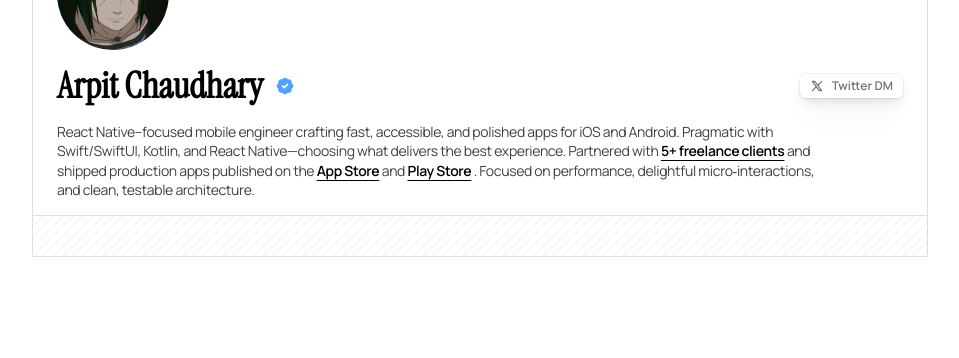
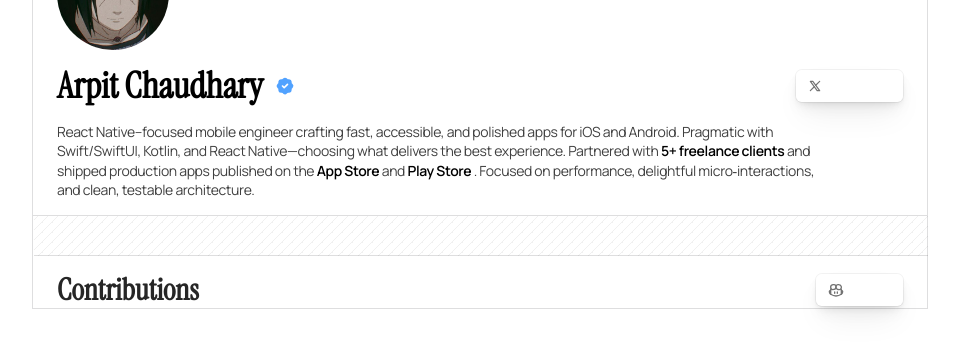
Before and after one commit to KesuboyinaYaswanth/personal-portfolio2, a Next.js app: page / in a window 1280 px wide. Shown: the part 255-613 px from the top of the page, without its empty margins (160-1119 px from the left). Built offline with nearby package versions, Linux system fonts and the light colour scheme.

Commit message:
[update]:twitter connect button

```diff
--- a/app/page.tsx
+++ b/app/page.tsx
@@ -4,7 +4,7 @@ import Hero from "@/components/home/Hero";
 
 function Home() {
   return (
-    <div className="min-h-screen h-[300vh] flex flex-col">
+    <div className="min-h-screen flex flex-col">
       <Container className="border-border/15 dark:border-border border">
         <div className="w-full flex flex-col">
           <Hero />
--- a/components/home/Hero.tsx
+++ b/components/home/Hero.tsx
@@ -117,14 +117,14 @@ const Hero = () => {
               </div>
             </div>
             <a
-              href="https://x.com/messages/compose?recipient_id="
+              href="https://x.com/messages/compose?recipient_id=1737091389366644736"
               target="_blank"
               rel="noopener noreferrer"
               aria-label="Send a direct message on X"
-              className="flex items-center justify-center gap-2 whitespace-nowrap rounded-md font-medium transition-colors disabled:pointer-events-none disabled:opacity-50 [&_svg]:pointer-events-none [&_svg]:size-3.5 [&_svg]:shrink-0 bg-cardColor text-white hover:bg-cardColorForeground py-3 shadow-premium h-6 px-2.5 text-xs hover:text-brand"
+              className="flex items-center justify-center gap-2 whitespace-nowrap rounded-md font-medium transition-colors disabled:pointer-events-none disabled:opacity-50 [&_svg]:pointer-events-none [&_svg]:size-3.5 [&_svg]:shrink-0 bg-cardColor text-white hover:bg-cardColorForeground py-4 shadow-premium h-6 px-3 text-xs hover:text-brand"
             >
               <IconBrandX className="text-neutral-500" />
-              <span className="font-['Manrope'] text-neutral-500 font-semibold">
+              <span className="font-['Manrope'] text-white font-semibold">
                 Twitter DM
               </span>
             </a>
@@ -137,15 +137,15 @@ const Hero = () => {
                 and polished apps for iOS and Android. Pragmatic with
                 Swift/SwiftUI, Kotlin, and React Native—choosing what delivers
                 the best experience. Partnered with{" "}
-                <span className="underline underline-offset-4 inline-block font-semibold text-black dark:text-white">
+                <span className="inline-block font-semibold text-black dark:text-white">
                   5+ freelance clients
                 </span>{" "}
                 and shipped production apps published on the{" "}
-                <span className="underline underline-offset-4 inline-block font-semibold text-black dark:text-white">
+                <span className="inline-block font-semibold text-black dark:text-white">
                   App Store
                 </span>{" "}
                 and{" "}
-                <span className="underline underline-offset-4 inline-block font-semibold text-black dark:text-white">
+                <span className="inline-block font-semibold text-black dark:text-white">
                   Play Store
                 </span>{" "}
                 . Focused on performance, delightful micro‑interactions, and
--- a/components/home/github.tsx
+++ b/components/home/github.tsx
@@ -1,17 +1,34 @@
+import { IconBrandGithubCopilot } from "@tabler/icons-react";
+import Link from "next/link";
 import Container from "../container";
 
 const Github = () => {
   return (
-    <div
-      aria-hidden
-      className={
-        "relative -right-px col-start-2 row-span-full row-start-1 border-x-[color:var(--pattern-fg)] bg-[image:repeating-linear-gradient(315deg,_var(--pattern-fg)_0,_var(--pattern-fg)_1px,_transparent_0,_transparent_50%)] bg-[size:10px_10px] bg-fixed h-10 w-full pointer-events-none"
-      }
-    >
-      <Container>
+    <>
+      <div
+        aria-hidden
+        className={
+          "relative -right-px col-start-2 row-span-full row-start-1 border-x-[color:var(--pattern-fg)] bg-[image:repeating-linear-gradient(315deg,_var(--pattern-fg)_0,_var(--pattern-fg)_1px,_transparent_0,_transparent_50%)] bg-[size:10px_10px] bg-fixed h-10 w-full pointer-events-none border-b border-border/15 dark:border-border"
+        }
+      />
+      <Container className="px-6 w-full">
+        <div className="flex flex-row gap-4 items-center mt-4 justify-between">
+          <h1 className="font-semibold text-3xl dark:text-white text-neutral-800">
+            Contributions
+          </h1>
+          <Link
+            href="https://github.com/gitcuber369"
+            className="flex items-center justify-center gap-2 whitespace-nowrap rounded-md font-medium transition-colors disabled:pointer-events-none disabled:opacity-50 [&_svg]:pointer-events-none [&_svg]:w-4 [&_svg]:h-4 [&_svg]:shrink-0 bg-cardColor text-white hover:bg-cardColorForeground py-4 shadow-premium h-6 px-3 text-xs hover:text-brand font-['Manrope']"
+          >
+            <IconBrandGithubCopilot className="text-neutral-500" />
+            <p className="font-['Manrope'] text-white font-semibold">Github</p>
+          </Link>
+        </div>
+        <div>
 
+        </div>
       </Container>
-    </div>
+    </>
   );
 };
 
```
